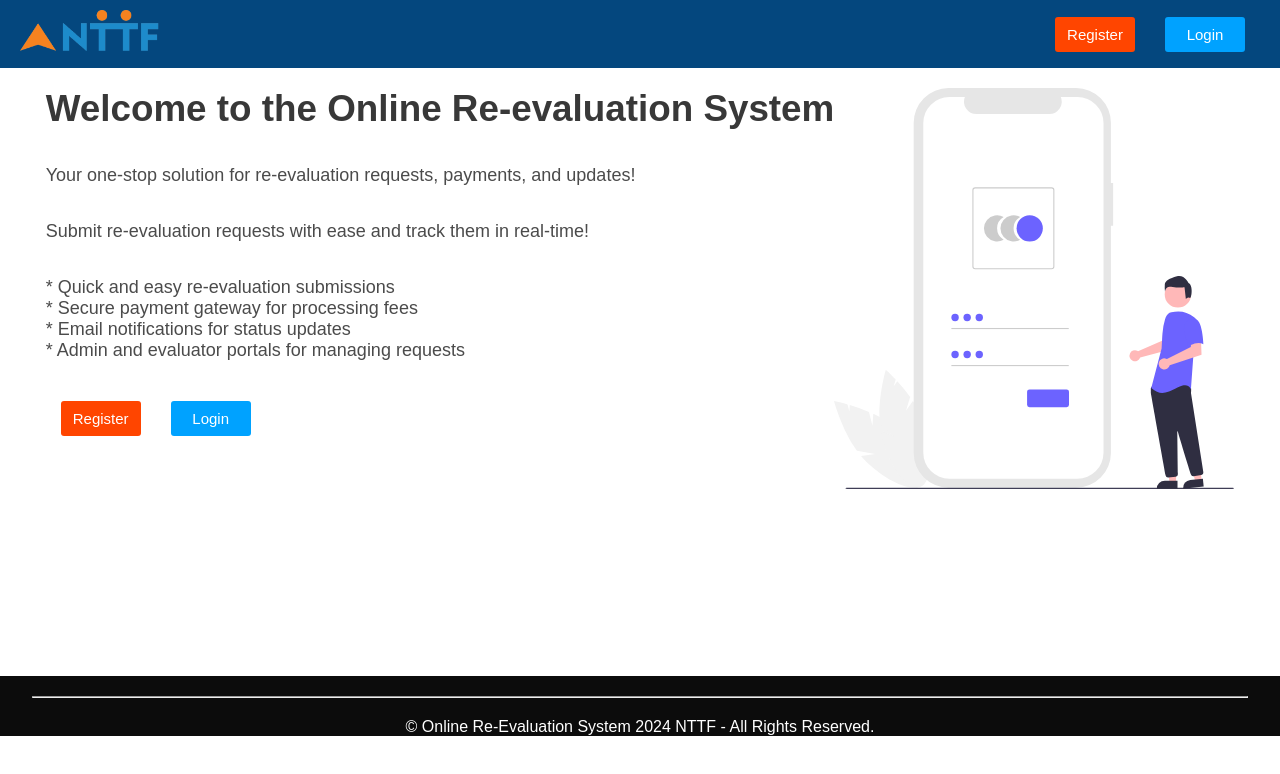
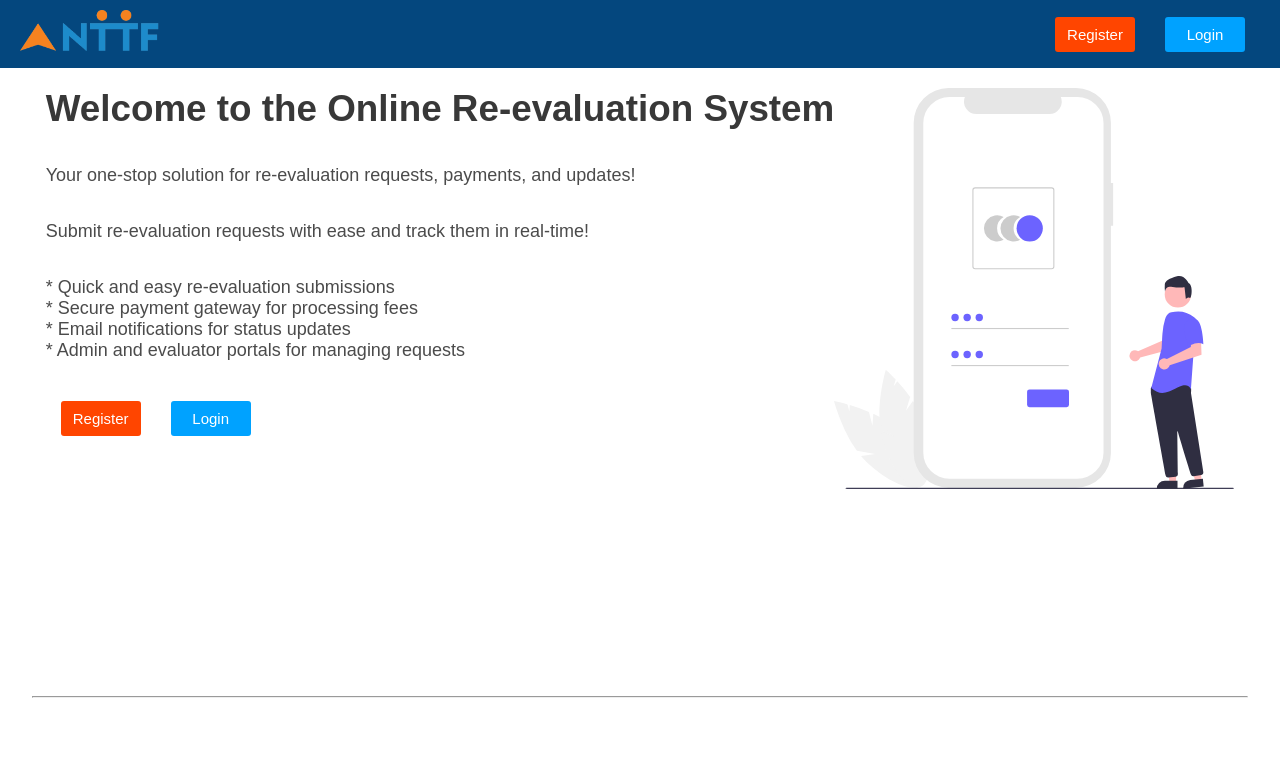
Before and after one commit to Tamilarasan117/re-evaluation-system, a React (Create React App) app in the folder frontend/: page / in a window 1280 px wide. Shown: the top 774 px of the page. Built offline with nearby package versions, Linux system fonts and the light colour scheme; no server answers.

Commit message:
project completed

```diff
--- a/frontend/src/styles/styles.css
+++ b/frontend/src/styles/styles.css
@@ -240,7 +240,6 @@
   flex-direction: column;
   justify-content: center;
   align-items: center;
-  background: #0c0c0c;
 }
 .footer-break {
   width: 95%;
```
